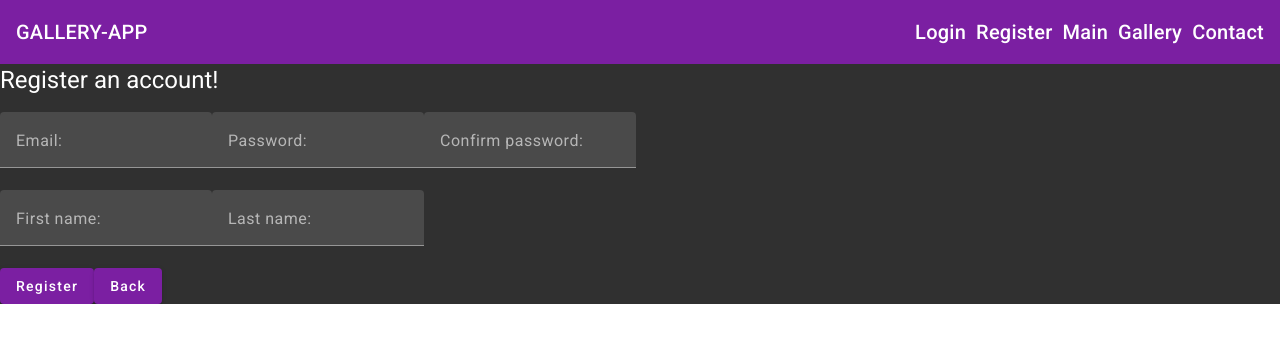
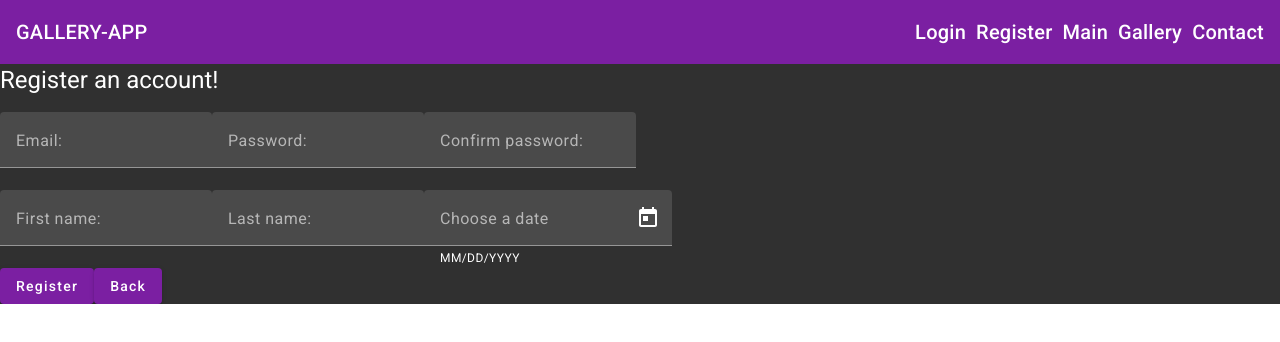
Before and after one commit to Nana-Wolf/Webker, an Angular app: page /signup in a window 1280 px wide. Shown: the top 342 px of the page. Built offline with nearby package versions, Linux system fonts and the light colour scheme.

Commit message:
material2

```diff
--- a/src/app/pages/login/login.component.html
+++ b/src/app/pages/login/login.component.html
@@ -5,9 +5,15 @@
     <mat-form-field>
         <mat-label for="email">Email: </mat-label><input matInput type="text" [formControl]="email" />
     </mat-form-field>
+
+    <mat-divider></mat-divider>
+
     <mat-form-field>
         <mat-label for="password">Password: </mat-label><input matInput type="password" [formControl]="password" />
     </mat-form-field>
+
+    <mat-divider></mat-divider>
+
     <span>
         <span><button mat-raised-button color="primary" (click)="login()">Login</button></span>
         <span><button mat-raised-button color="primary" [routerLink]="'/signup'">Sign Up</button></span>
--- a/src/app/pages/login/login.module.ts
+++ b/src/app/pages/login/login.module.ts
@@ -9,7 +9,7 @@
 import { MatInputModule } from '@angular/material/input';
 import { MatButtonModule } from '@angular/material/button';
 import { MatProgressSpinnerModule } from '@angular/material/progress-spinner';
-
+import {MatDividerModule} from '@angular/material/divider';
 
 @NgModule({
   declarations: [
@@ -22,7 +22,8 @@
     MatFormFieldModule,
     MatInputModule,
     MatButtonModule,
-    MatProgressSpinnerModule
+    MatProgressSpinnerModule,
+    MatDividerModule
   ]
 })
 export class LoginModule { }
--- a/src/app/pages/signup/signup.component.html
+++ b/src/app/pages/signup/signup.component.html
@@ -23,6 +23,16 @@
                     <mat-label for="firstname">Last name: </mat-label>
                     <input matInput type="text" formControlName="lastname" />
                 </mat-form-field>
+
+                <mat-form-field appearance="fill">
+                    <mat-label>Choose a date</mat-label>
+                    <input matInput [matDatepicker]="picker">
+                    <mat-hint>MM/DD/YYYY</mat-hint>
+                    <mat-datepicker-toggle matIconSuffix [for]="picker"></mat-datepicker-toggle>
+                    <mat-datepicker #picker></mat-datepicker>
+                  </mat-form-field>
+
+
             </div>
             <div>
                 <span class="buttons">
@@ -32,5 +42,7 @@
                 </span>
             </div>
         </form>
+
+
     </div>
 </div>
```
Also changed, not shown: src/app/pages/signup/signup.module.ts (+5 -2 lines), 2 other files (tests, documents, lock files or other folders).
